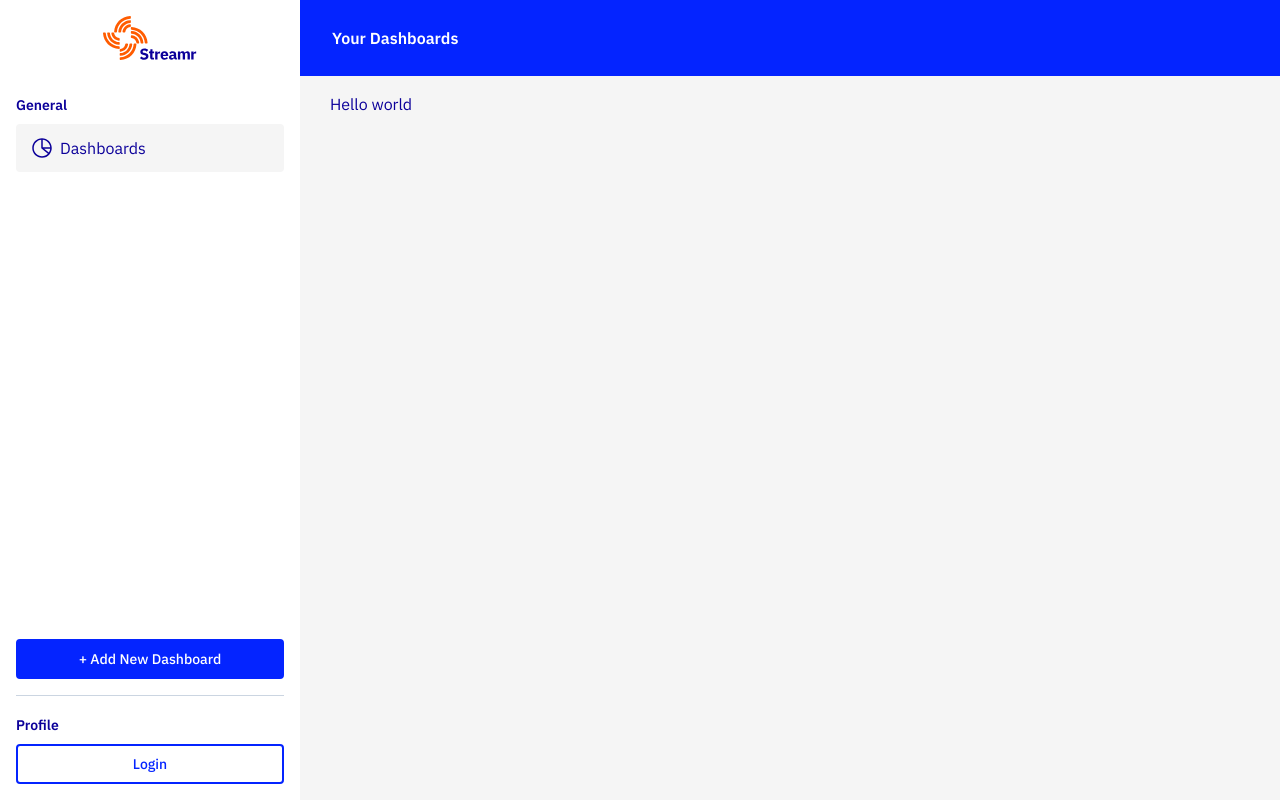
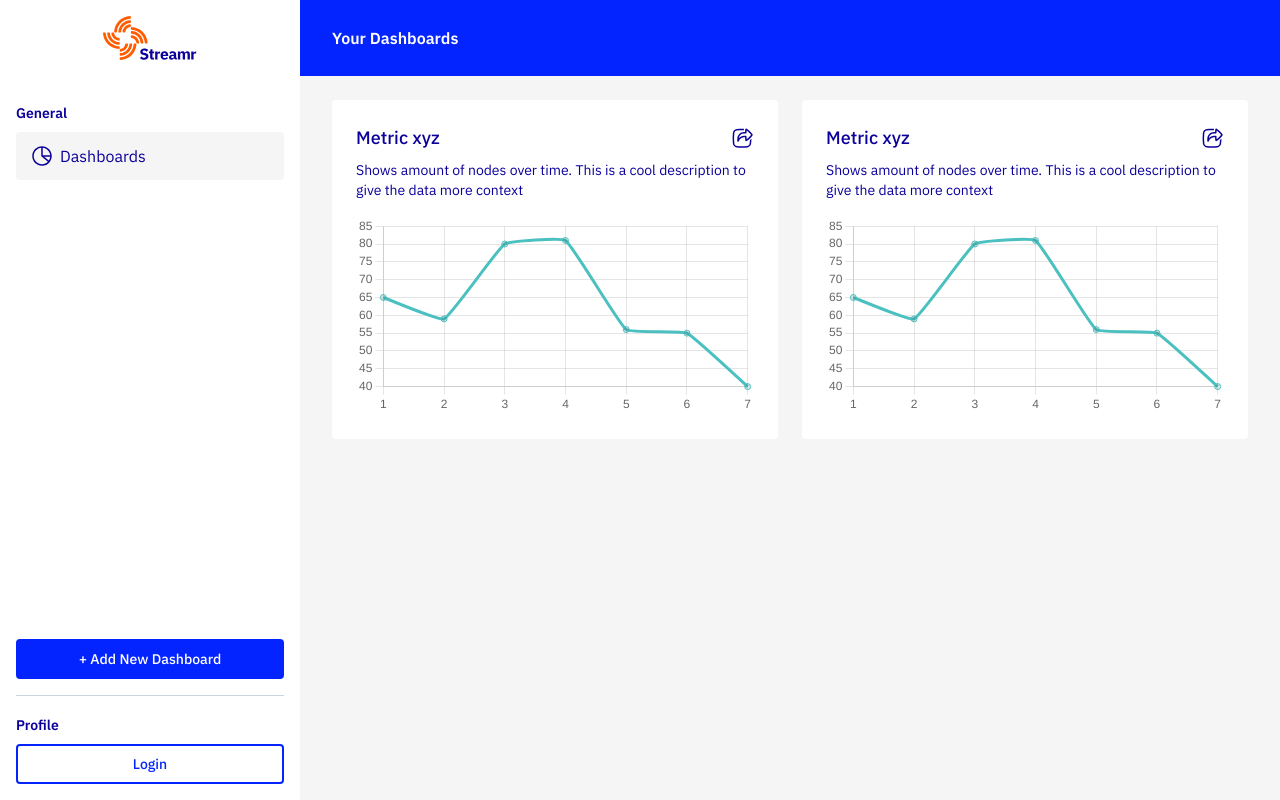
Before and after one commit to streamr-dev/streamr-dashboard-creator, a Next.js app: page / in a window 1280 px wide. Built offline with nearby package versions, Linux system fonts and the light colour scheme; no server answers.

Commit message:
dashboard cards and chartjs

```diff
--- /dev/null
+++ b/components/DashboardCard.tsx
@@ -0,0 +1,48 @@
+import {
+  ArcElement,
+  CategoryScale,
+  Chart,
+  LineElement,
+  LinearScale,
+  PointElement,
+} from 'chart.js';
+import { Doughnut, Line } from 'react-chartjs-2';
+
+Chart.register(
+  ArcElement,
+  CategoryScale,
+  LinearScale,
+  PointElement,
+  LineElement
+);
+
+export const DashboardCard = () => {
+  const data = {
+    labels: ['1', '2', '3', '4', '5', '6', '7'],
+    datasets: [
+      {
+        label: 'My First Dataset',
+        data: [65, 59, 80, 81, 56, 55, 40],
+        fill: false,
+        borderColor: 'rgb(75, 192, 192)',
+        tension: 0.1,
+      },
+    ],
+  };
+  return (
+    <div className="w-full bg-secondary p-6 rounded">
+      <div className="mb-2 flex justify-between">
+        <h3 className="font-medium text-lg">Metric xyz</h3>
+        <button>
+          <img src="icons/share.svg" alt="show widget code" />
+        </button>
+      </div>
+
+      <p className="text-sm mb-4">
+        Shows amount of nodes over time. This is a cool description to give the
+        data more context
+      </p>
+      <Line data={data} />
+    </div>
+  );
+};
--- a/components/Layout.tsx
+++ b/components/Layout.tsx
@@ -27,6 +27,6 @@ export const Layout = ({
     </Head>
     <HeaderBar></HeaderBar>
     <SideBar></SideBar>
-    <div className="container pt-4 lg:pl-[330px]">{children}</div>
+    <div className="pr-8 pt-6 lg:pl-[332px]">{children}</div>
   </div>
 );
--- a/components/SideBar.tsx
+++ b/components/SideBar.tsx
@@ -9,7 +9,7 @@ export const SideBar = () => {
       <div className="w-full flex justify-center pb-4">
         <img className="h-11" src="logo.svg" alt="" />
       </div>
-      <nav className="pt-4">
+      <nav className="pt-6">
         <label className="label">General</label>
         <ul className="mt-2">
           <li>
--- a/package.json
+++ b/package.json
@@ -10,9 +10,11 @@
   },
   "dependencies": {
     "@next-auth/prisma-adapter": "^1.0.7",
+    "chart.js": "^4.4.0",
     "next": "13.5.4",
     "next-auth": "^4.23.2",
     "react": "^18",
+    "react-chartjs-2": "^5.2.0",
     "react-dom": "^18"
   },
   "devDependencies": {
--- a/pages/index.tsx
+++ b/pages/index.tsx
@@ -1,10 +1,14 @@
+import { DashboardCard } from '@/components/DashboardCard';
 import { Layout } from '@/components/Layout';
 
 export default function Home() {
   return (
     <main>
       <Layout>
-        <h1>Hello world</h1>
+        <div className="w-full grid lg:grid-cols-2 gap-6">
+          <DashboardCard></DashboardCard>
+          <DashboardCard></DashboardCard>
+        </div>
       </Layout>
     </main>
   );
```
Also changed, not shown: public/icons/share.svg (added), 1 other file (tests, documents, lock files or other folders).
